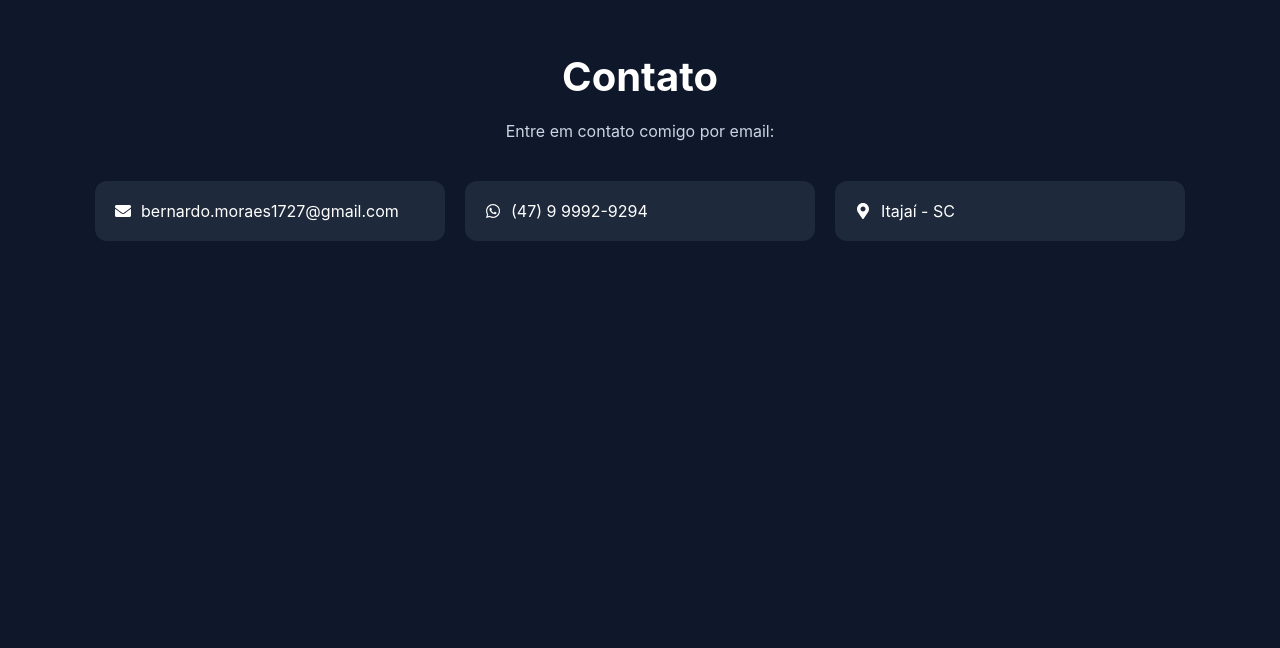
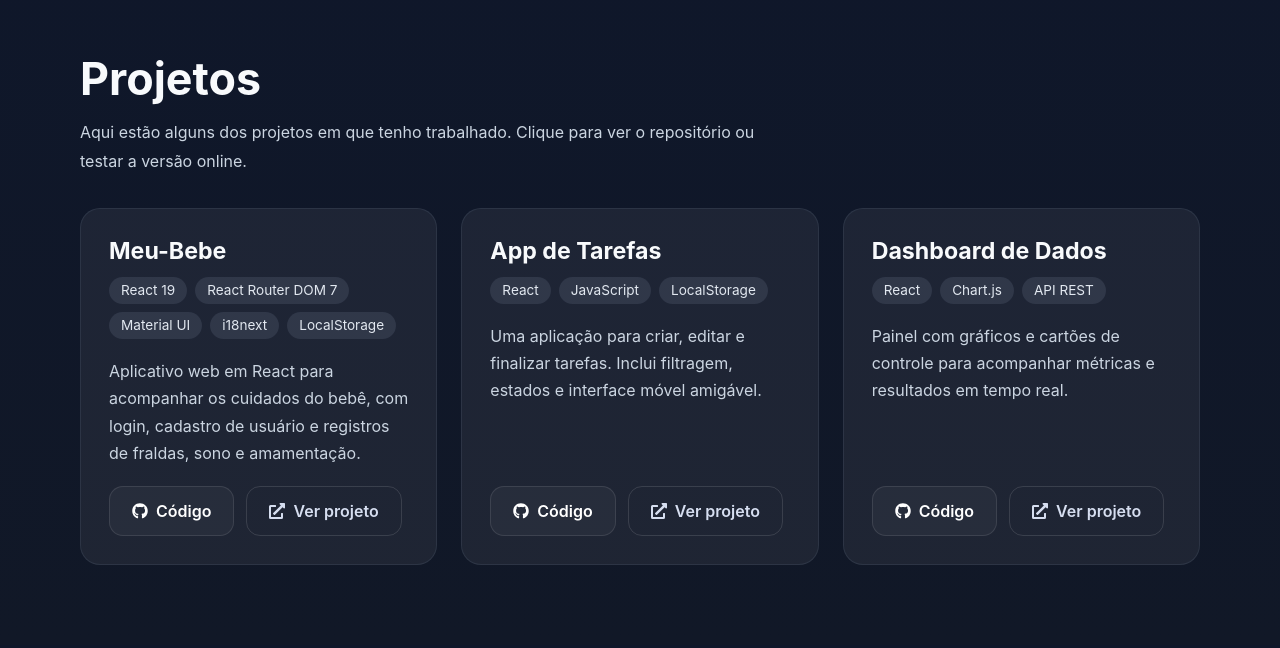
Before and after one commit to Bernardoeleuterio/Portfolio, a React app: page / in a window 1280 px wide. Shown: the part 1352-2000 px from the top of the page. Built offline with nearby package versions, Linux system fonts and the light colour scheme; the HTML template or start-up script is replaced by a standard one.

Commit message:
feat: Criação do Projetos

```diff
--- a/src/App.jsx
+++ b/src/App.jsx
@@ -2,6 +2,7 @@ import Home from './pages/Home'
 import Navbar from './components/Navbar'
 import Contato from './components/Contato'
 import Sobre from './components/Sobre'
+import Projetos from './components/Projetos'
 
  export default function App() {
    return(
@@ -9,6 +10,7 @@ import Sobre from './components/Sobre'
     <Navbar />
     <Home />
     <Sobre />
+    <Projetos />
     <Contato />
     </>
 
--- /dev/null
+++ b/src/components/Projetos.jsx
@@ -0,0 +1,78 @@
+import "../styles/Projetos.css";
+import { FaExternalLinkAlt, FaGithub } from "react-icons/fa";
+
+const projects = [
+  {
+    title: "Meu-Bebe",
+    description:
+      "Aplicativo web em React para acompanhar os cuidados do bebê, com login, cadastro de usuário e registros de fraldas, sono e amamentação.",
+    tech: ["React 19", "React Router DOM 7", "Material UI", "i18next", "LocalStorage"],
+    repo: "https://github.com/Bernardoeleuterio/Meu-Bebe",
+    live: "https://meu-bebe-snowy.vercel.app/"
+  },
+  {
+    title: "App de Tarefas",
+    description:
+      "Uma aplicação para criar, editar e finalizar tarefas. Inclui filtragem, estados e interface móvel amigável.",
+    tech: ["React", "JavaScript", "LocalStorage"],
+    repo: "https://github.com/Bernardoeleuterio/task-app",
+    live: "#"
+  },
+  {
+    title: "Dashboard de Dados",
+    description:
+      "Painel com gráficos e cartões de controle para acompanhar métricas e resultados em tempo real.",
+    tech: ["React", "Chart.js", "API REST"],
+    repo: "https://github.com/Bernardoeleuterio/dashboard",
+    live: "#"
+  }
+];
+
+export default function Projetos() {
+  return (
+    <section className="projetos" id="projetos">
+      <div className="projetos__container">
+        <h2>Projetos</h2>
+        <p className="projetos__intro">
+          Aqui estão alguns dos projetos em que tenho trabalhado. Clique para ver o repositório ou testar a versão online.
+        </p>
+
+        <div className="projetos__grid">
+          {projects.map((project, index) => (
+            <article className="projeto-card" key={index}>
+              <div className="projeto-card__header">
+                <h3>{project.title}</h3>
+                <div className="projeto-card__tech">
+                  {project.tech.map((item) => (
+                    <span key={item}>{item}</span>
+                  ))}
+                </div>
+              </div>
+
+              <p className="projeto-card__description">{project.description}</p>
+
+              <div className="projeto-card__actions">
+                <a
+                  className="btn btn--secondary"
+                  href={project.repo}
+                  target="_blank"
+                  rel="noreferrer"
+                >
+                  <FaGithub /> Código
+                </a>
+                <a
+                  className="btn btn--ghost"
+                  href={project.live}
+                  target="_blank"
+                  rel="noreferrer"
+                >
+                  <FaExternalLinkAlt /> Ver projeto
+                </a>
+              </div>
+            </article>
+          ))}
+        </div>
+      </div>
+    </section>
+  );
+}
--- /dev/null
+++ b/src/styles/Projetos.css
@@ -0,0 +1,95 @@
+.projetos {
+  padding: 80px 20px;
+  background: linear-gradient(180deg, #0f172a 0%, #111827 100%);
+  color: #e5e7eb;
+}
+
+.projetos__container {
+  max-width: 1120px;
+  margin: 0 auto;
+}
+
+.projetos h2 {
+  font-size: 2.8rem;
+  margin-bottom: 0.75rem;
+  color: #f8fafc;
+}
+
+.projetos__intro {
+  max-width: 720px;
+  margin-bottom: 2rem;
+  line-height: 1.8;
+  color: #cbd5e1;
+}
+
+.projetos__grid {
+  display: grid;
+  grid-template-columns: repeat(auto-fit, minmax(280px, 1fr));
+  gap: 1.5rem;
+}
+
+.projeto-card {
+  background: rgba(255, 255, 255, 0.06);
+  border: 1px solid rgba(148, 163, 184, 0.12);
+  border-radius: 20px;
+  padding: 1.75rem;
+  display: flex;
+  flex-direction: column;
+  gap: 1.2rem;
+  transition: transform 0.25s ease, box-shadow 0.25s ease;
+}
+
+.projeto-card:hover {
+  transform: translateY(-6px);
+  box-shadow: 0 20px 40px rgba(15, 23, 42, 0.35);
+}
+
+.projeto-card__header {
+  display: flex;
+  flex-direction: column;
+  gap: 0.75rem;
+}
+
+.projeto-card__header h3 {
+  font-size: 1.45rem;
+  margin: 0;
+  color: #f8fafc;
+}
+
+.projeto-card__tech {
+  display: flex;
+  flex-wrap: wrap;
+  gap: 0.5rem;
+}
+
+.projeto-card__tech span {
+  background: rgba(148, 163, 184, 0.15);
+  color: #e2e8f0;
+  font-size: 0.85rem;
+  padding: 0.35rem 0.75rem;
+  border-radius: 999px;
+}
+
+.projeto-card__description {
+  color: #cbd5e1;
+  line-height: 1.7;
+  flex: 1;
+}
+
+.projeto-card__actions {
+  display: flex;
+  flex-wrap: wrap;
+  gap: 0.75rem;
+}
+
+.projeto-card__actions .btn {
+  display: inline-flex;
+  align-items: center;
+  gap: 0.5rem;
+}
+
+@media (max-width: 640px) {
+  .projetos {
+    padding: 60px 16px;
+  }
+}
```
